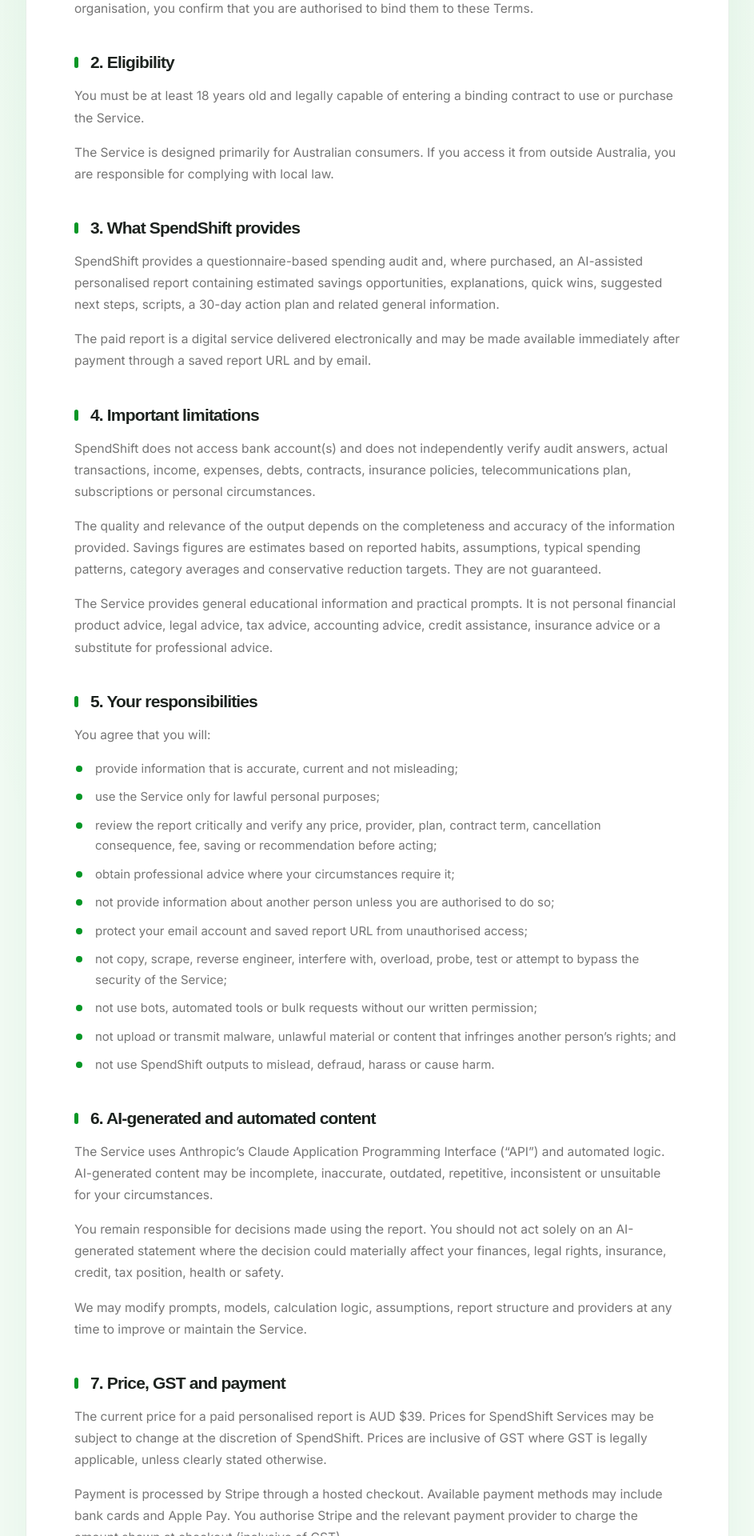
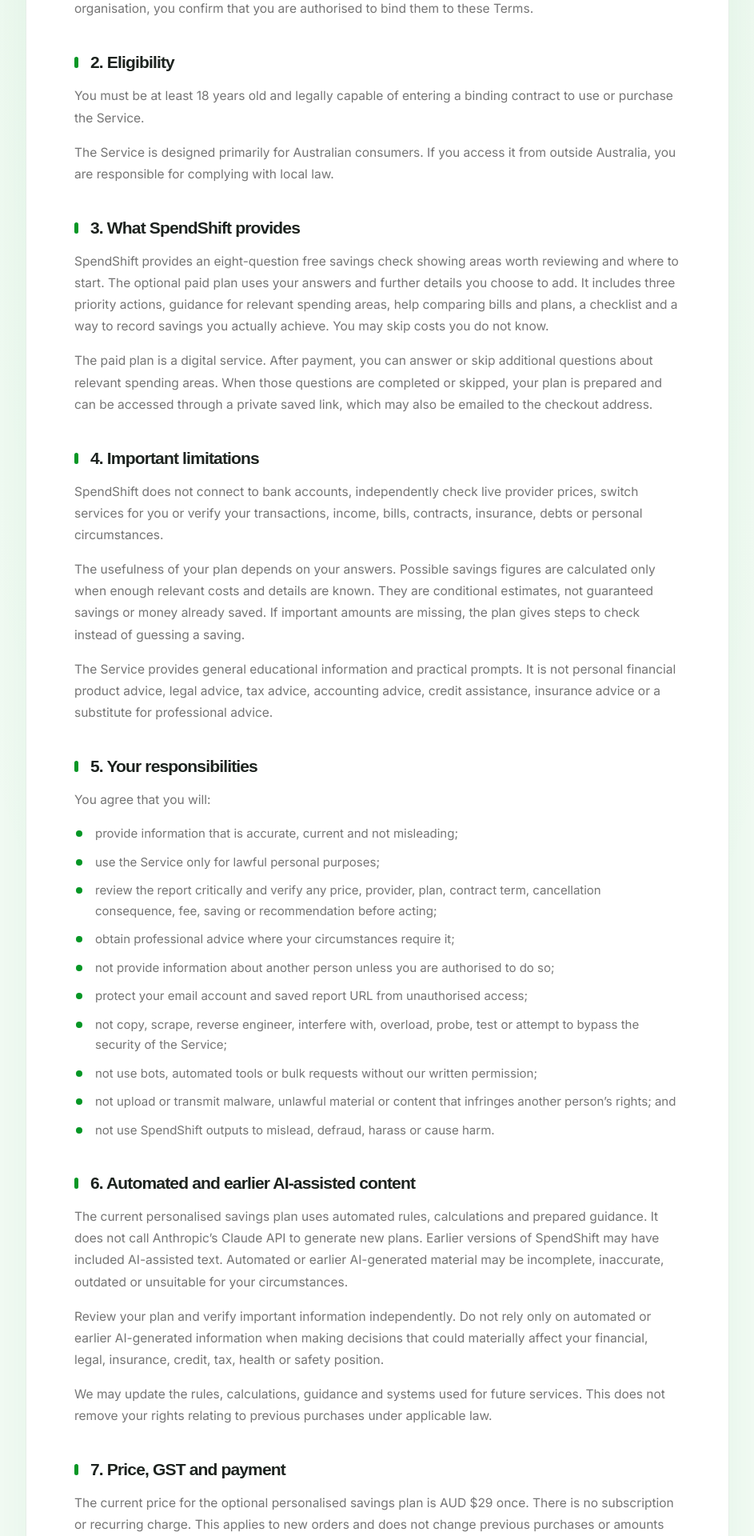
Before and after one commit to SpendShiftOfficial/Spenshiftnew, a Next.js app: page /terms-and-conditions in a window 1280 px wide. Shown: the part 880-2800 px from the top of the page at 80% size, without its empty margins (168-1111 px from the left). Built offline with nearby package versions, Linux system fonts and the light colour scheme; a web font is replaced by a local one.

Commit message:
Update Terms, Refund and Disclaimer for current A$29 plan; retain refund rights

```diff
--- a/app/terms-and-conditions/page.tsx
+++ b/app/terms-and-conditions/page.tsx
@@ -42,10 +42,7 @@ export default function TermsAndConditions() {
               <h3>1. Acceptance of these Terms</h3>
 
               <p>
-                These Website Terms and Conditions (“Terms”) govern access to
-                and use of www.spendshift.com.au, the free audit, free results,
-                paid personalised reports, saved report URLs and related
-                services (“Service”).
+                These Terms and Conditions (“Terms”) govern use of www.spendshift.com.au, the eight-question free savings check, free results, optional paid personalised savings plans, private plan links and related services (“Service”).
               </p>
 
               <p>
@@ -78,35 +75,21 @@ export default function TermsAndConditions() {
               <h3>3. What SpendShift provides</h3>
 
               <p>
-                SpendShift provides a questionnaire-based spending audit and,
-                where purchased, an AI-assisted personalised report containing
-                estimated savings opportunities, explanations, quick wins,
-                suggested next steps, scripts, a 30-day action plan and related
-                general information.
+                SpendShift provides an eight-question free savings check showing areas worth reviewing and where to start. The optional paid plan uses your answers and further details you choose to add. It includes three priority actions, guidance for relevant spending areas, help comparing bills and plans, a checklist and a way to record savings you actually achieve. You may skip costs you do not know.
               </p>
 
               <p>
-                The paid report is a digital service delivered electronically
-                and may be made available immediately after payment through a
-                saved report URL and by email.
+                The paid plan is a digital service. After payment, you can answer or skip additional questions about relevant spending areas. When those questions are completed or skipped, your plan is prepared and can be accessed through a private saved link, which may also be emailed to the checkout address.
               </p>
 
               <h3>4. Important limitations</h3>
 
               <p>
-                SpendShift does not access bank account(s) and does not
-                independently verify audit answers, actual transactions, income,
-                expenses, debts, contracts, insurance policies,
-                telecommunications plan, subscriptions or personal
-                circumstances.
+                SpendShift does not connect to bank accounts, independently check live provider prices, switch services for you or verify your transactions, income, bills, contracts, insurance, debts or personal circumstances.
               </p>
 
               <p>
-                The quality and relevance of the output depends on the
-                completeness and accuracy of the information provided. Savings
-                figures are estimates based on reported habits, assumptions,
-                typical spending patterns, category averages and conservative
-                reduction targets. They are not guaranteed.
+                The usefulness of your plan depends on your answers. Possible savings figures are calculated only when enough relevant costs and details are known. They are conditional estimates, not guaranteed savings or money already saved. If important amounts are missing, the plan gives steps to check instead of guessing a saving.
               </p>
 
               <p>
@@ -169,35 +152,24 @@ export default function TermsAndConditions() {
                 </li>
               </ul>
 
-              <h3>6. AI-generated and automated content</h3>
+              <h3>6. Automated and earlier AI-assisted content</h3>
 
               <p>
-                The Service uses Anthropic’s Claude Application Programming
-                Interface (“API”) and automated logic. AI-generated content may
-                be incomplete, inaccurate, outdated, repetitive, inconsistent
-                or unsuitable for your circumstances.
+                The current personalised savings plan uses automated rules, calculations and prepared guidance. It does not call Anthropic’s Claude API to generate new plans. Earlier versions of SpendShift may have included AI-assisted text. Automated or earlier AI-generated material may be incomplete, inaccurate, outdated or unsuitable for your circumstances.
               </p>
 
               <p>
-                You remain responsible for decisions made using the report. You
-                should not act solely on an AI-generated statement where the
-                decision could materially affect your finances, legal rights,
-                insurance, credit, tax position, health or safety.
+                Review your plan and verify important information independently. Do not rely only on automated or earlier AI-generated information when making decisions that could materially affect your financial, legal, insurance, credit, tax, health or safety position.
               </p>
 
               <p>
-                We may modify prompts, models, calculation logic, assumptions,
-                report structure and providers at any time to improve or
-                maintain the Service.
+                We may update the rules, calculations, guidance and systems used for future services. This does not remove your rights relating to previous purchases under applicable law.
               </p>
 
               <h3>7. Price, GST and payment</h3>
 
               <p>
-                The current price for a paid personalised report is AUD $39.
-                Prices for SpendShift Services may be subject to change at the
-                discretion of SpendShift. Prices are inclusive of GST where GST
-                is legally applicable, unless clearly stated otherwise.
+                The current price for the optional personalised savings plan is AUD $29 once. There is no subscription or recurring charge. This applies to new orders and does not change previous purchases or amounts paid. Prices for future purchases may change, but the applicable price is shown before checkout. Prices include GST where legally applicable unless stated otherwise.
               </p>
 
               <p>
@@ -222,19 +194,11 @@ export default function TermsAndConditions() {
               <h3>8. Digital delivery and report access</h3>
 
               <p>
-                After successful payment, we will generate or unlock the report
-                and email a link to the email address associated with the
-                transaction. Delivery times may vary due to payment
-                verification, AI processing, internet connectivity,
-                maintenance or third-party outages.
+                After payment is confirmed, you can answer or skip extra questions about relevant spending areas. Your plan is prepared after that step and available through a private link, which may also be emailed to the checkout address. Processing and delivery may be delayed by payment verification, connectivity, maintenance or third-party outages.
               </p>
 
               <p>
-                Each report may be stored and accessed using a unique saved
-                report URL. No login is required. Anyone with the URL may be
-                able to view the report. SpendShift is not responsible for any
-                external or third-party access of the report once the unique
-                URL has been provided to you.
+                A private report link may allow access without a separate login. Anyone with the link may be able to view the plan, so keep it confidential. Contact us if you think it has been disclosed or accessed without permission. Our privacy and legal obligations continue to apply to how we handle your information.
               </p>
 
               <p>
@@ -314,11 +278,7 @@ export default function TermsAndConditions() {
               <h3>11. Third-party services and links</h3>
 
               <p>
-                The Service relies on third parties, including Anthropic,
-                Stripe, Apple Pay, Supabase, Resend, Vercel and Google
-                Analytics. It may also link to comparison sites, providers,
-                banks, telecommunications companies, insurers or other third
-                parties.
+                The Service uses Stripe, Supabase, Resend and Vercel. Earlier versions may have used Anthropic for AI-assisted content. Subject to cookie consent, some public marketing pages may use Google Analytics, Microsoft Clarity, Meta Pixel and TikTok Pixel. We also link to external providers and comparison resources.
               </p>
 
               <p>
@@ -432,11 +392,7 @@ export default function TermsAndConditions() {
               <h3>19. Changes to these Terms</h3>
 
               <p>
-                We may update these Terms by publishing the revised version on
-                the website. Changes apply from the stated date of
-                commencement. Your continued use of the Service after that date
-                constitutes acceptance of the revised Terms, except where
-                further consent is required by law.
+                We may update these Terms by publishing a revised version and its update date. Changes apply prospectively where permitted by law and do not remove mandatory consumer rights or retrospectively change the price or terms agreed for an earlier purchase without a lawful basis or required consent.
               </p>
 
               <h3>20. General</h3>
@@ -489,7 +445,7 @@ export default function TermsAndConditions() {
               </p>
 
               <p>
-                <strong>Last updated: 14 July 2026</strong>
+                <strong>Last updated: 14 November 2026</strong>
               </p>
 
             </div>
```
Also changed, not shown: app/financial-information-ai-disclaimer/page.tsx (+6 -18 lines), app/refund-policy/page.tsx (+3 -7 lines).
